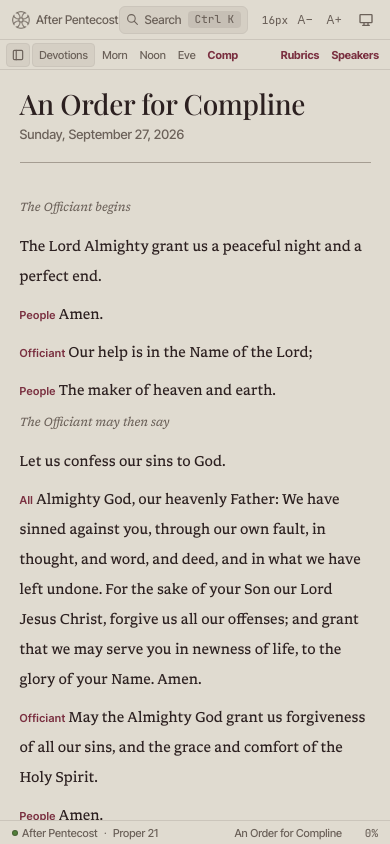
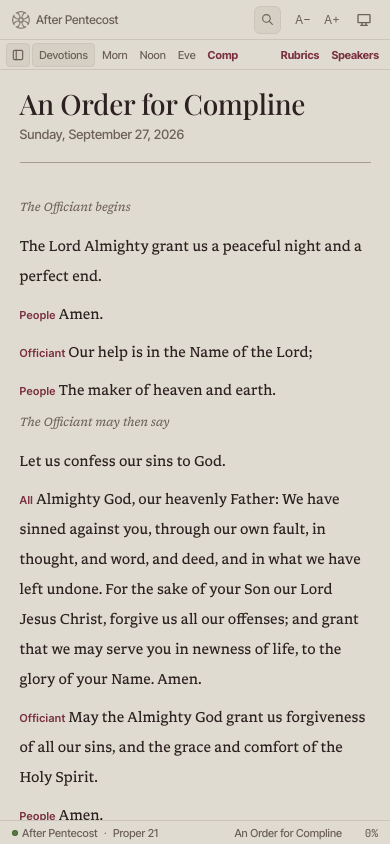
Before and after one commit to Vittv/bcp, a React Native app: screen / in a window 390 px wide. Built offline with nearby package versions, Linux system fonts and the light colour scheme.

Commit message:
fix(shell): collapse the top bar by width

```diff
--- a/src/components/shell/Shell.tsx
+++ b/src/components/shell/Shell.tsx
@@ -1403,7 +1403,6 @@ export function Shell() {
                       nextSeason={nextSeason}
                       holyDay={slot.holyDay ?? null}
                       windowControls={windowControls}
-                      compact={compactBars}
                     />
                     <div
                       style={{
--- a/src/components/shell/TopBar.tsx
+++ b/src/components/shell/TopBar.tsx
@@ -17,11 +17,11 @@ import {
   stepFontSize,
 } from "../../lib/typography/sizes";
 import {
-  COARSE_POINTER,
-  HOTKEY_MOD,
-  KeyCap,
-  SHOW_HOTKEY_CAP,
-} from "../../screens/reference/shared";
+  useShowHotkeyCap,
+  useViewport,
+  WIDTH_FONT_LABEL,
+} from "../../lib/viewport";
+import { HOTKEY_MOD, KeyCap } from "../../screens/reference/shared";
 import { useSaintPopover } from "../office/SaintPopover";
 import { MagnifierIcon, MoonIcon, SunIcon, SystemIcon } from "./Icon";
 import { WindowControls } from "./WindowControls";
@@ -100,9 +100,6 @@ type TopBarProps = {
   // resolved window-control visibility (auto-detected + setting);
   // undefined while the shell is still resolving
   windowControls?: boolean;
-  // narrow layout: keep the edge-anchored items, drop the
-  // informational extras (countdown, font percentage)
-  compact?: boolean;
 };
 
 const noSelect = {
@@ -116,7 +113,6 @@ export function TopBar({
   nextSeason,
   holyDay,
   windowControls = false,
-  compact = false,
 }: TopBarProps) {
   const { mode, setMode, fontPx, setFontPx, tokens } = useTheme();
   const styles = useThemedStyles(topBarStyles);
@@ -129,6 +125,15 @@ export function TopBar({
   const sizeLabel = `${fontPx}px`;
   const atMinSize = fontPx <= MIN_FONT_PX;
   const atMaxSize = fontPx >= MAX_FONT_PX;
+
+  // the bar sheds segments by measured width, widest first, so a narrow
+  // desktop window collapses the same way a phone does instead of clipping:
+  // the ⌘K cap goes first, then the countdown, then the font-size readout.
+  // the search chip keeps its magnifier down to the icon alone.
+  const { compact, width } = useViewport();
+  const showHotkeyCap = useShowHotkeyCap();
+  const showSearchLabel = !compact;
+  const showFontLabel = width >= WIDTH_FONT_LABEL;
 
   const showingControls = IS_TAURI && !IS_MACOS_TAURI && windowControls;
 
@@ -216,14 +221,16 @@ export function TopBar({
           accessibilityLabel="Search the whole prayer book"
         >
           <MagnifierIcon size={13} color={v("var(--text-secondary)")} />
-          {COARSE_POINTER ? null : (
+          {showSearchLabel ? (
             <Text style={styles.searchText}>Search</Text>
-          )}
-          {SHOW_HOTKEY_CAP ? <KeyCap label={`${HOTKEY_MOD} K`} /> : null}
+          ) : null}
+          {showHotkeyCap ? <KeyCap label={`${HOTKEY_MOD} K`} /> : null}
         </Pressable>
 
         <View style={styles.fontControl}>
-          <Text style={styles.fontSizeLabel}>{sizeLabel}</Text>
+          {showFontLabel ? (
+            <Text style={styles.fontSizeLabel}>{sizeLabel}</Text>
+          ) : null}
           <Pressable
             dataSet={{ bcpBtn: "" }}
             style={({ hovered, pressed }) => [
@@ -325,6 +332,9 @@ const topBarStyles = defineThemedStyles({
   seasonLabel: {
     flexDirection: "row",
     alignItems: "center",
+    // let the season name ellipsize before it can push the controls off the bar
+    flexShrink: 1,
+    minWidth: 0,
   },
   appIcon: {
     width: 18,
@@ -336,6 +346,7 @@ const topBarStyles = defineThemedStyles({
     fontWeight: "500",
     fontSize: 12,
     color: "var(--text-secondary)",
+    flexShrink: 1,
   },
   countdown: {
     borderRadius: 4,
--- /dev/null
+++ b/src/lib/viewport.ts
@@ -0,0 +1,66 @@
+import { useEffect, useState } from "react";
+import { Platform, useWindowDimensions } from "react-native";
+
+// the app's responsiveness vocabulary: one measured viewport plus the shared
+// width thresholds the chrome collapses at, so no component re-invents a
+// breakpoint or freezes one at module load. layout follows width; affordances
+// that genuinely depend on the input device follow the pointer type instead.
+
+// the sidebar/drawer switch: below this the persistent pane becomes a drawer
+export const WIDTH_MOBILE = 740;
+// the bars start dropping their least informative segments below this
+export const WIDTH_COMPACT = 560;
+// below this the keyboard-hint caps stop earning their space
+export const WIDTH_HOTKEY_CAP = 700;
+// below this the top bar drops the font-size readout, keeping the A−/A+ buttons
+export const WIDTH_FONT_LABEL = 440;
+
+export type Viewport = {
+  width: number;
+  height: number;
+  // narrow enough to stack (drawer chrome) rather than sit side by side
+  isMobile: boolean;
+  // narrow enough that the bars shed their optional segments
+  compact: boolean;
+};
+
+// the live viewport size. react-native-web's useWindowDimensions already
+// subscribes to window resize on web and to Dimensions on native, so one hook
+// covers both platforms without a second listener.
+export function useViewport(): Viewport {
+  const { width, height } = useWindowDimensions();
+  return {
+    width,
+    height,
+    isMobile: width < WIDTH_MOBILE,
+    compact: width < WIDTH_COMPACT,
+  };
+}
+
+// the primary pointer type, watched live so a touchscreen laptop or a tablet
+// with a mouse attached flips as the active pointer changes. kept apart from
+// width: pointer type decides affordances (can this user press a hotkey),
+// never layout.
+export function useCoarsePointer(): boolean {
+  const [coarse, setCoarse] = useState(() => {
+    if (Platform.OS !== "web") return true;
+    if (typeof window === "undefined") return false;
+    return window.matchMedia("(pointer: coarse)").matches;
+  });
+  useEffect(() => {
+    if (Platform.OS !== "web" || typeof window === "undefined") return;
+    const mq = window.matchMedia("(pointer: coarse)");
+    const onChange = (e: MediaQueryListEvent) => setCoarse(e.matches);
+    mq.addEventListener("change", onChange);
+    return () => mq.removeEventListener("change", onChange);
+  }, []);
+  return coarse;
+}
+
+// whether to show a keyboard-shortcut cap: only where the user has a fine
+// pointer and the bar is wide enough to spare the room
+export function useShowHotkeyCap(): boolean {
+  const coarse = useCoarsePointer();
+  const { width } = useViewport();
+  return !coarse && width >= WIDTH_HOTKEY_CAP;
+}
--- a/src/screens/reference/shared.tsx
+++ b/src/screens/reference/shared.tsx
@@ -34,6 +34,7 @@ import type { PageStepper } from "../../lib/input/sequenceNav";
 import { registerPageStepper, stepLinear } from "../../lib/input/sequenceNav";
 import { searchCollects } from "../../lib/reference/search";
 import { useThemedStyles, useThemeVar } from "../../lib/theme/themedStyles";
+import { useShowHotkeyCap } from "../../lib/viewport";
 import { detailPageScale, sharedStyles } from "./styles";
 
 // the collect the desktop pane shows before anything is picked: the
@@ -497,7 +498,6 @@ export const COARSE_POINTER =
 // desktop-only affordances, so they drop wherever the pointer is coarse
 export const HOTKEY_MOD =
   IS_WEB && /Mac|iPhone|iPad/.test(navigator.platform) ? "⌘" : "Ctrl";
-export const SHOW_HOTKEY_CAP = IS_WEB && !COARSE_POINTER;
 
 // desktop: a reading pane beside a persistent index; with no list the
 // pane fills the full column (the picker lives in a floating modal now).
@@ -658,6 +658,8 @@ export function PickerButton({
 }) {
   const styles = useThemedStyles(sharedStyles);
   const v = useThemeVar();
+  // the "/" cap only earns its space with a fine pointer and a wide enough bar
+  const showHotkeyCap = useShowHotkeyCap();
   return (
     <Pressable
       style={({ hovered }) => [
@@ -677,7 +679,7 @@ export function PickerButton({
           {meta}
         </Text>
       ) : null}
-      {SHOW_HOTKEY_CAP ? (
+      {showHotkeyCap ? (
         <KeyCap
           label="/"
           style={meta ? { marginLeft: 8 } : { marginLeft: "auto" }}
```
